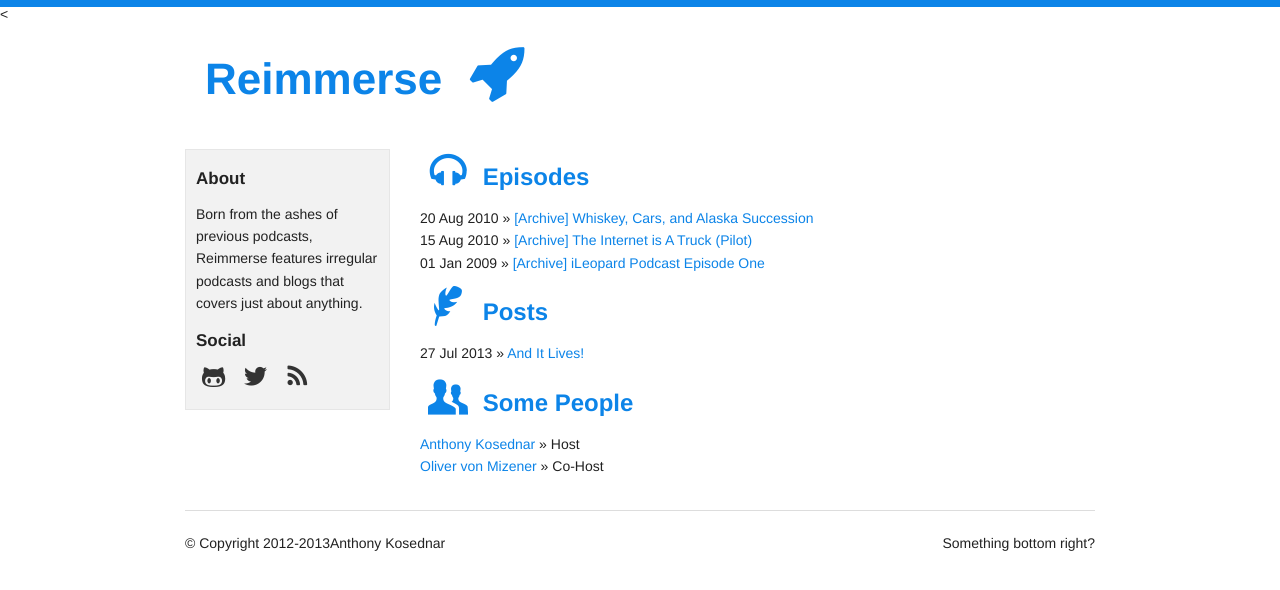
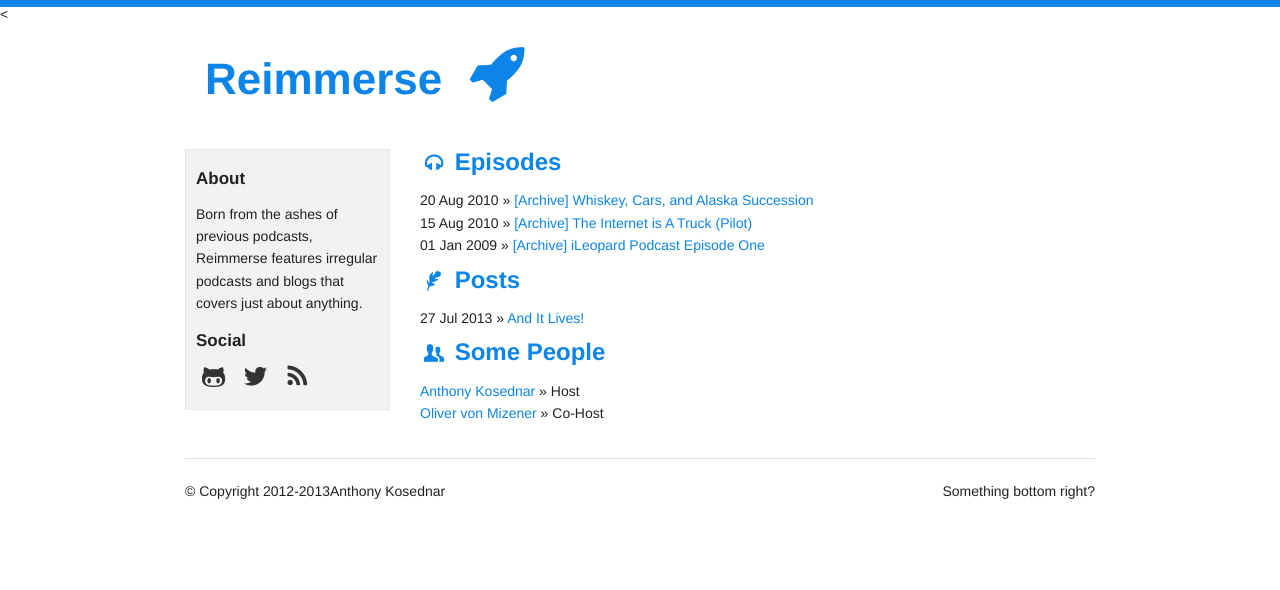
Before and after one commit to akosednar/reimmer.se, a Jekyll site: the page built from index.html, in a window 1280 px wide. Shown: the top 590 px of the page. Built offline with Jekyll 4.4.1, drawn with Linux system fonts in a browser that asks for light colours.

Commit message:
updated some icons

```diff
--- a/_layouts/default.html
+++ b/_layouts/default.html
@@ -18,7 +18,7 @@
 
   <!-- Included CSS Files (Compressed) -->
   <link rel="stylesheet" href="/css/foundation.min.css?v=1.0">
-  <link rel="stylesheet" href="/css/app.css?v=2.0.3">
+  <link rel="stylesheet" href="/css/app.css?v=2.0.4">
   <link rel="stylesheet" href="/css/fontello.css">
   <link rel="stylesheet" href="/css/animation.css"><!--[if IE 7]>
   <link rel="stylesheet" href="/css/fontello-ie7.css"><![endif]-->
--- a/css/app.css
+++ b/css/app.css
@@ -79,7 +79,7 @@
 ----------------------------------------- */
 
 .homesection .icon{
-	font-size: 40px;
+	font-size: 20px;
 	color: #0C84E8 !important;
 }
 
```
